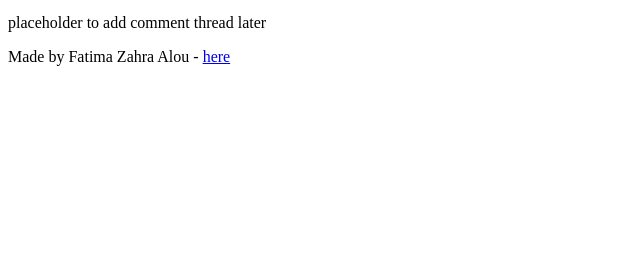
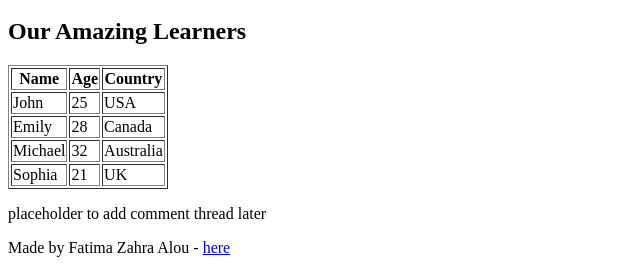
Before and after one commit to Fati-Flower/My_First_Portfolio, a plain HTML site: page html_basic/index.html in a window 1280 px wide. Shown: the part 651-924 px from the top of the page, without its empty margins (0-640 px from the left). Before the commit the page ends 800 px from the top, so only its background shows below. Drawn offline with Linux system fonts and the light colour scheme.

Commit message:
index.html

```diff
--- a/html_basic/index.html
+++ b/html_basic/index.html
@@ -26,6 +26,40 @@
     <a href="https://alxafrica.com/" target="_blank">
       <img src="https://i.ibb.co/gTDZZT8/ALX-Logo-07.png" alt="ALX Logo" />
     </a>
+    <h2>Our Amazing Learners</h2>
+
+<table border="1">
+  <thead>
+    <tr>
+      <th>Name</th>
+      <th>Age</th>
+      <th>Country</th>
+    </tr>
+  </thead>
+  <tbody>
+    <tr>
+      <td>John</td>
+      <td>25</td>
+      <td>USA</td>
+    </tr>
+    <tr>
+      <td>Emily</td>
+      <td>28</td>
+      <td>Canada</td>
+    </tr>
+    <tr>
+      <td>Michael</td>
+      <td>32</td>
+      <td>Australia</td>
+    </tr>
+    <tr>
+      <td>Sophia</td>
+      <td>21</td>
+      <td>UK</td>
+    </tr>
+  </tbody>
+</table>
+
   </article>
 
   <aside>
```
